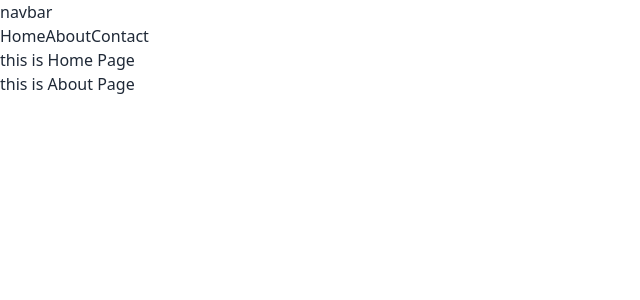
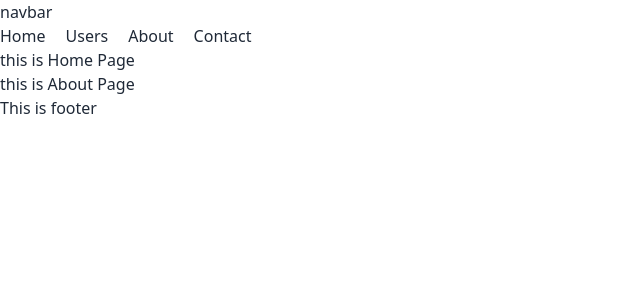
Before and after one commit to DipuHaider/PH_B8_M8_react-router-concept, a React (Vite) app: page /about in a window 1280 px wide. Shown: the top 300 px of the page, without its empty margins (0-640 px from the left). Built offline with nearby package versions, Linux system fonts and the light colour scheme.

Commit message:
Fetch data from api and show in Users

```diff
--- /dev/null
+++ b/src/components/Footer/Footer.jsx
@@ -0,0 +1,9 @@
+const Footer = () => {
+    return (
+        <div>
+            <h2>This is footer</h2>
+        </div>
+    );
+};
+
+export default Footer;
--- /dev/null
+++ b/src/components/Header/Header.css
@@ -0,0 +1,3 @@
+nav a {
+    margin-right: 20px;
+}
--- a/src/components/Header/Header.jsx
+++ b/src/components/Header/Header.jsx
@@ -1,11 +1,15 @@
+import { Link } from 'react-router-dom';
+import './Header.css'
+
 const Header = () => {
     return (
         <div>
             <h1>navbar</h1>
             <nav>
-                <a href="/">Home</a>
-                <a href="/about">About</a>
-                <a href="/contact">Contact</a>
+                <Link to="/">Home</Link>
+                <Link to="/users">Users</Link>
+                <Link to="/about">About</Link>
+                <Link to="/contact">Contact</Link>
             </nav>
         </div>
     );
--- a/src/components/Home/Home.jsx
+++ b/src/components/Home/Home.jsx
@@ -1,5 +1,6 @@
 import { Outlet } from "react-router-dom";
 import Header from "../Header/Header";
+import Footer from "../Footer/Footer";
 
 const Home = () => {
     return (
@@ -7,6 +8,7 @@
             <Header></Header>
             <h2>this is Home  Page</h2>
             <Outlet></Outlet>
+            <Footer></Footer>
         </div>
     );
 };
--- /dev/null
+++ b/src/components/Users/Users.jsx
@@ -0,0 +1,15 @@
+import { useLoaderData } from "react-router-dom";
+
+const Users = () => {
+
+    const users = useLoaderData();
+
+    return (
+        <div>
+            <h2>our users: {users.length}</h2>
+            <h2>This is User Page</h2>
+        </div>
+    );
+};
+
+export default Users;
--- a/src/main.jsx
+++ b/src/main.jsx
@@ -10,12 +10,18 @@
 import Header from './components/Header/Header';
 import About from './components/About/About';
 import Contact from './components/Contact/Contact';
+import Users from './components/Users/Users';
 
 const router = createBrowserRouter([
   {
     path: '/',
     element: <Home></Home>,
     children: [
+      {
+        path: '/users',
+        loader: ()=> fetch('https://jsonplaceholder.typicode.com/users'),
+        element: <Users></Users>,
+      },
       {
         path: '/about',
         element: <About></About>,
```
